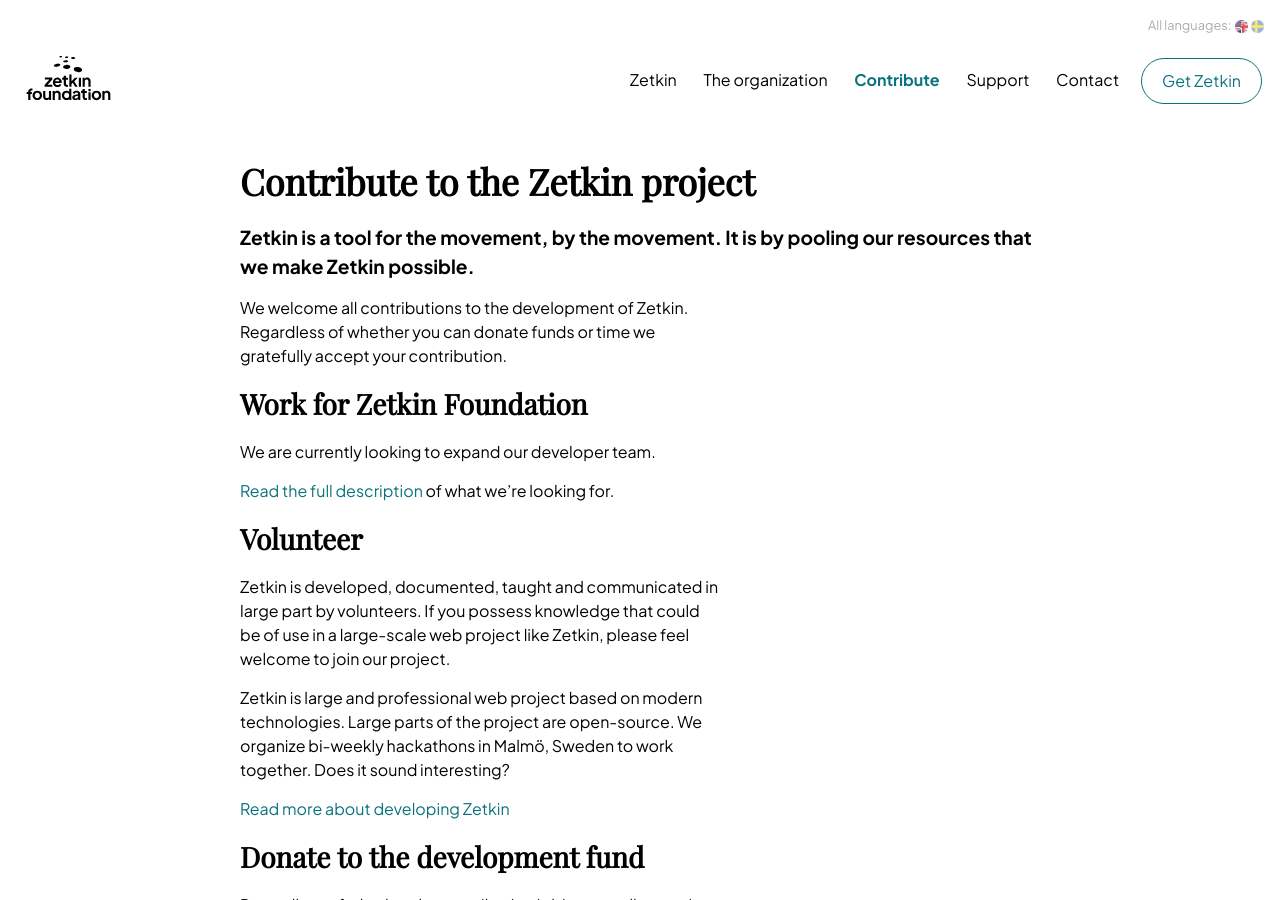
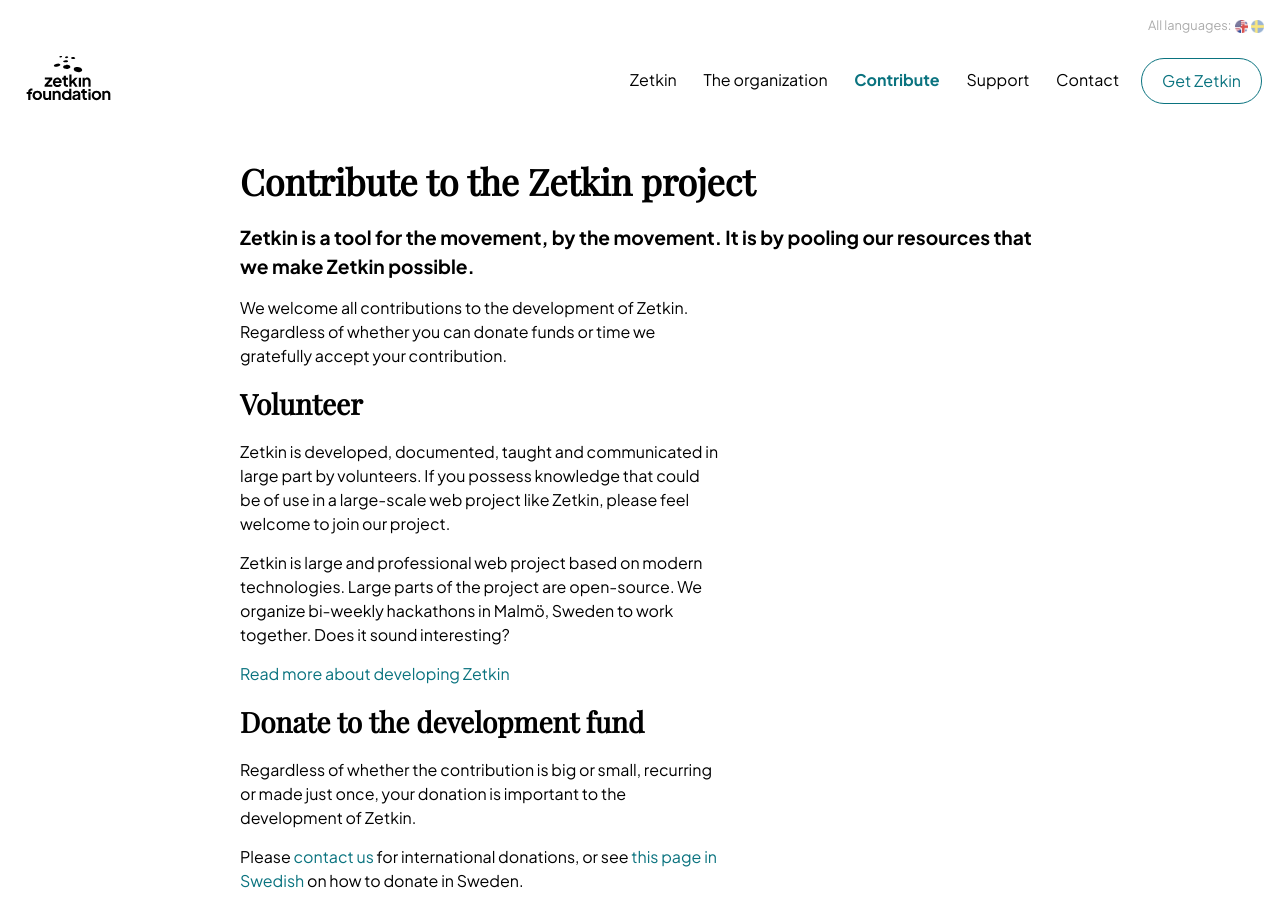
Before and after one commit to zetkin/zetkin.org, a Jekyll site: the page built from en/contribute/index.md, in a window 1280 px wide and 900 px high. Built offline with Jekyll 4.4.1, drawn with Linux system fonts in a browser that asks for light colours.

Commit message:
Remove text about needing devs in english contributors page.
Removed job listing section for Zetkin Foundation.

```diff
--- a/en/contribute/index.md
+++ b/en/contribute/index.md
@@ -13,11 +13,6 @@
 
 We welcome all contributions to the development of Zetkin. Regardless of
 whether you can donate funds or time we gratefully accept your contribution.
-
-## Work for Zetkin Foundation
-We are currently looking to expand our developer team.
-
-[Read the full description](/en/contribute/jobs) of what we're looking for.
 
 ## Volunteer
 Zetkin is developed, documented, taught and communicated in large part by volunteers.
```
